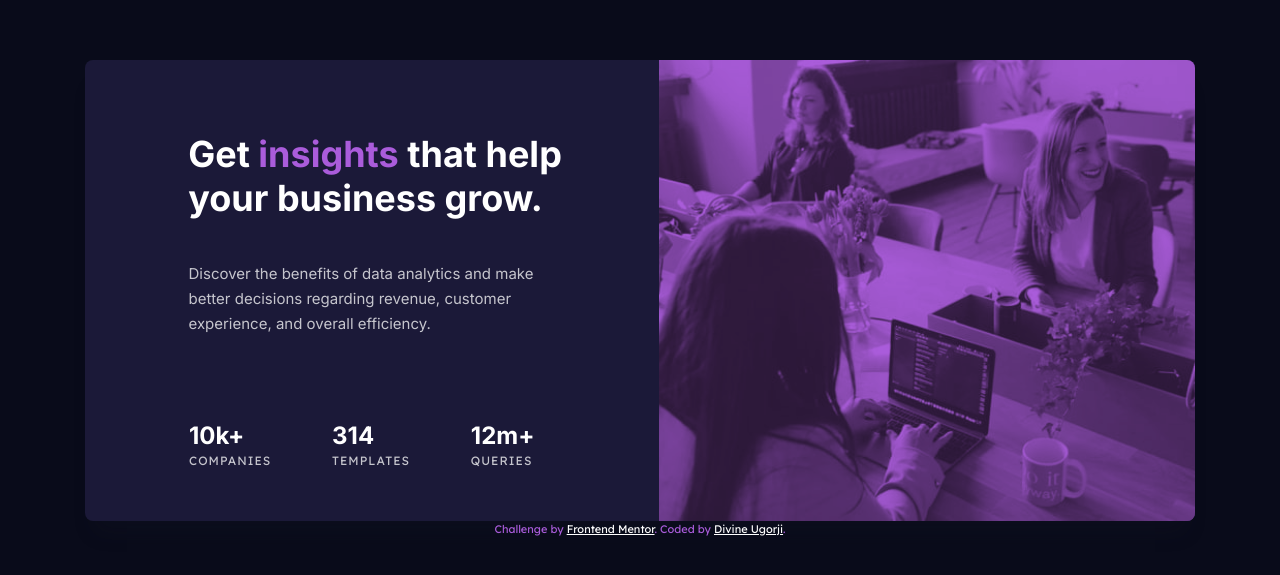
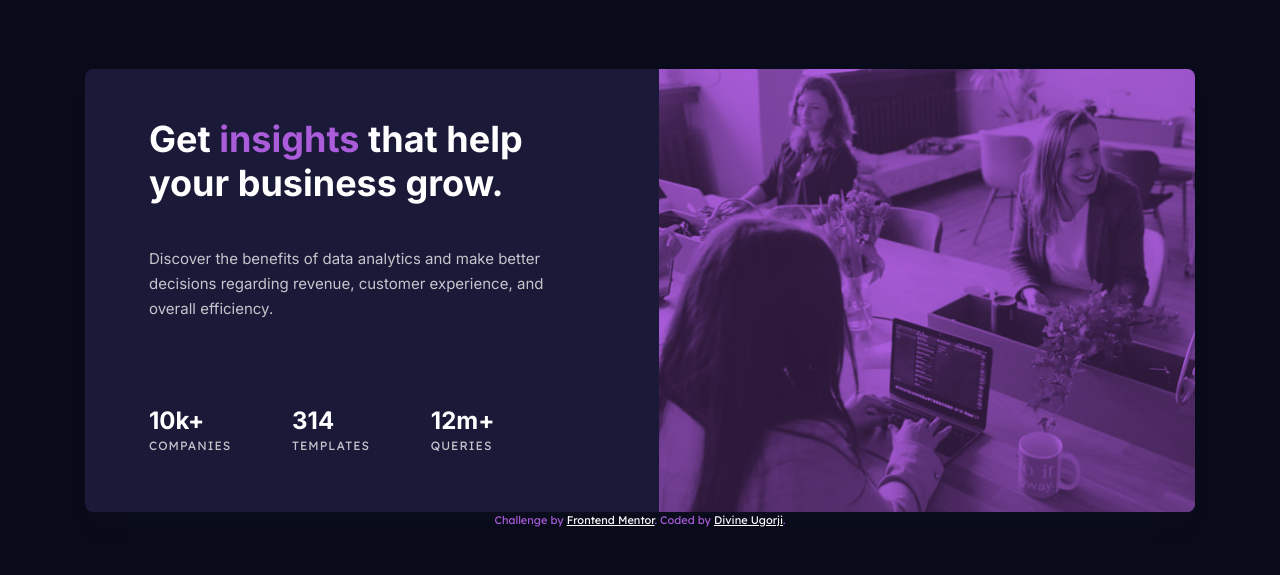
Before and after one commit to DivineUgorji/stats-preview-card-component-main, a plain HTML site: page index.html in a window 1280 px wide. Shown: the part 101-676 px from the top of the page. Drawn offline with Linux system fonts and the light colour scheme.

Commit message:
Add margins to card content

```diff
--- a/style.css
+++ b/style.css
@@ -173,23 +173,23 @@ img {
   .stats-card__title {
     font-size: 2.25rem;
     line-height: 2.75rem;
-    margin-top: 2.5rem;
-    margin-left: 4.45rem;
+    margin-top: 1rem;
+    margin-left: 2rem;
+    margin-right: 4.4rem;
   }
 
   .stats-card__description {
     margin-top: 1.56rem;
-    padding-left: 4.47rem;
-    margin-right: 4rem;
+    padding-left: 2rem;
+    margin-right: 4.4rem;
   }
 
   .flex-group {
     flex-direction: row;
     gap: 3.8rem;
     padding-top: 4.5rem;
-    padding-left: 4.5rem;
-    padding-bottom: 1rem;
-    margin-right: 4rem;
+    padding-left: 2rem;
+    margin-right: 4.4rem;
   }
 }
 
```
